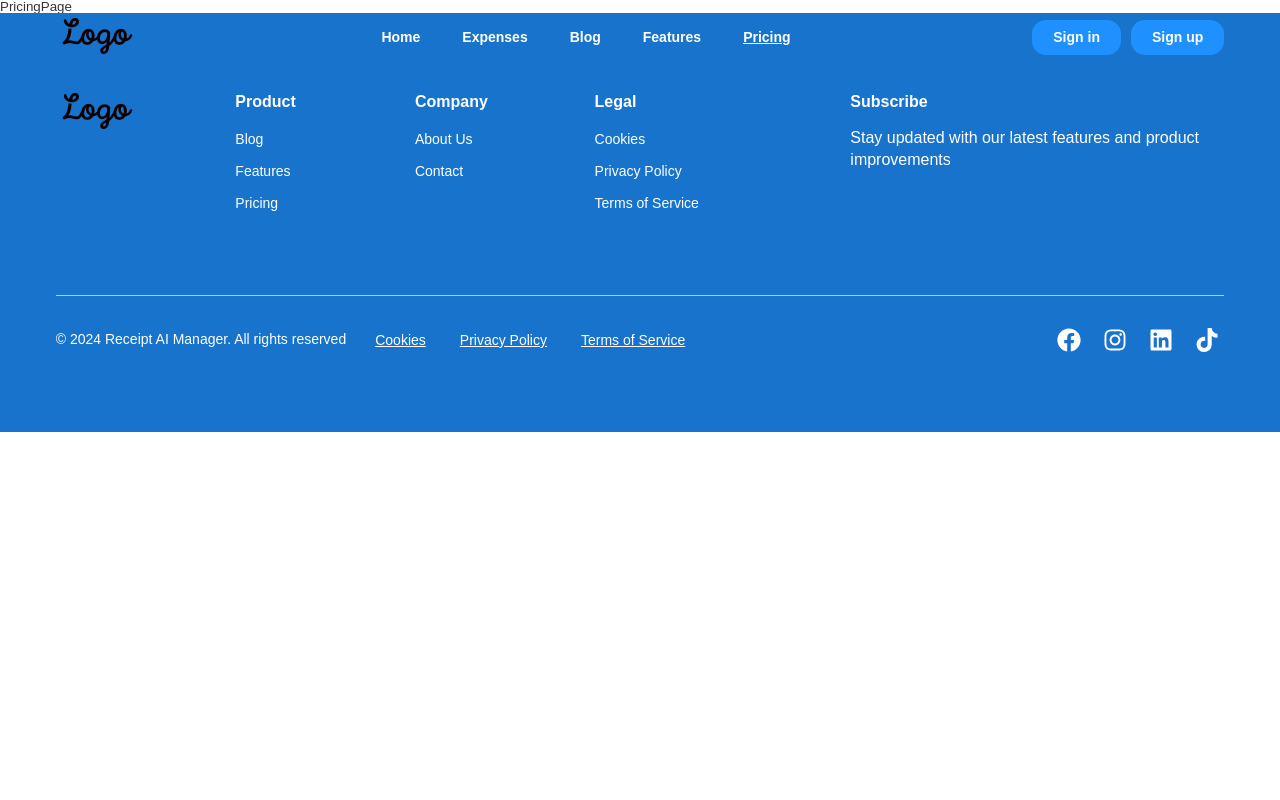
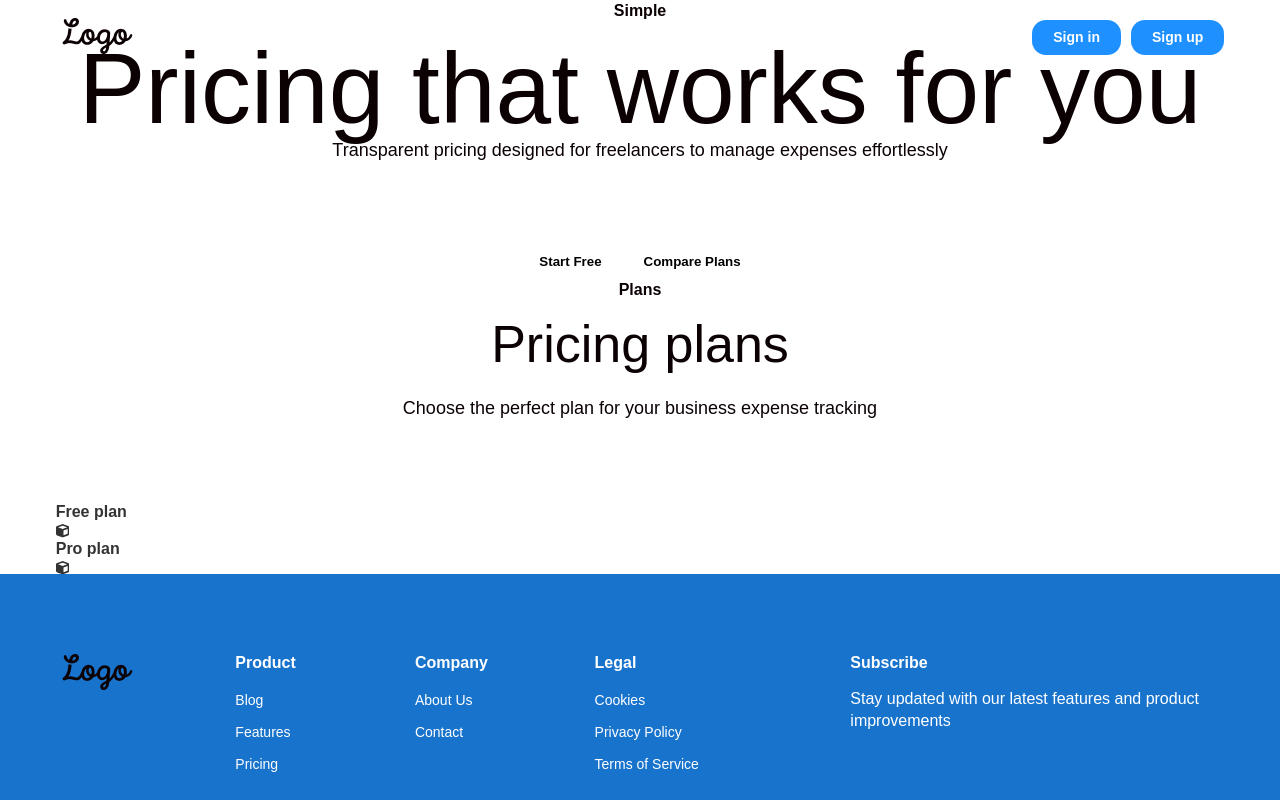
Before and after one commit to subzero783/receipt-scan, a Next.js app: page /pricing in a window 1280 px wide. Shown: the top 800 px of the page. Built offline with nearby package versions, Linux system fonts and the light colour scheme; no server answers; a web font is replaced by a local one.

Commit message:
RSSCN-33 Working on PricingPlans.jsx

```diff
--- a/app/pricing/page.jsx
+++ b/app/pricing/page.jsx
@@ -1,5 +1,17 @@
+import siteData from "@/data/siteData.json";
+import HeroSectionTwo from "@/components/HeroSectionTwo";
+import PricingPlans from "@/components/PricingPlans";
+
 const PricingPage = () => {
-  return <div>PricingPage</div>;
+  const hero_section = siteData[4].pricing_page.hero_section;
+  const pricing_plans = siteData[4].pricing_page.pricing_plans;
+
+  return (
+    <div className="pricing-page">
+      <HeroSectionTwo data={hero_section} />
+      <PricingPlans data={pricing_plans} />
+    </div>
+  );
 };
 
 export default PricingPage;
--- a/components/HeroSectionTwo.jsx
+++ b/components/HeroSectionTwo.jsx
@@ -1,5 +1,34 @@
-const HeroSectionTwo = () => {
-  return <div>HeroSectionTwo</div>;
+import Link from "next/link";
+
+const HeroSectionTwo = ({ data }) => {
+  const { small_title, title, subtitle, buttons } = data;
+
+  return (
+    <section className="hero-section-two">
+      <div className="container">
+        <div className="row">
+          <div className="col">
+            <div className="top-text">
+              <p className="small-title">{small_title}</p>
+              <h1>{title}</h1>
+              <p className="subtitle">{subtitle}</p>
+              <div className="buttons">
+                {buttons.map((item, index) => (
+                  <Link
+                    key={index}
+                    href={item.link}
+                    className="btn btn-third"
+                  >
+                    {item.text}
+                  </Link>
+                ))}
+              </div>
+            </div>
+          </div>
+        </div>
+      </div>
+    </section>
+  );
 };
 
 export default HeroSectionTwo;
--- /dev/null
+++ b/components/PricingPlans.jsx
@@ -0,0 +1,37 @@
+import Link from "next/link";
+import { FaCube } from "react-icons/fa6";
+
+const PricingPlans = ({ data }) => {
+  const { small_title, title, subtitle, plans } = data;
+
+  return (
+    <section className="pricing-plans">
+      <div className="container">
+        <div className="row">
+          <div className="col">
+            <div className="top-text">
+              <p className="small-title">{small_title}</p>
+              <h2 className="title">{title}</h2>
+              <p className="subtitle">{subtitle}</p>
+            </div>
+            <div className="plans">
+              {plans.map((item, index) => (
+                <div
+                  className="plan"
+                  key={index}
+                >
+                  <div className="small-title-and-icon">
+                    <p className="small-title">{item.small_title}</p>
+                    <FaCube />
+                  </div>
+                </div>
+              ))}
+            </div>
+          </div>
+        </div>
+      </div>
+    </section>
+  );
+};
+
+export default PricingPlans;
--- a/data/siteData.json
+++ b/data/siteData.json
@@ -228,6 +228,33 @@
             "link": "/"
           }
         ]
+      },
+      "pricing_plans": {
+        "small_title": "Plans",
+        "title": "Pricing plans",
+        "subtitle": "Choose the perfect plan for your business expense tracking",
+        "plans": [
+          {
+            "small_title": "Free plan",
+            "monthly_price": "19",
+            "discount_text": "Forever free",
+            "includes": ["Unlimited receipt photo uploads", "Basic AI expense categorization", "Monthly expense summary"],
+            "button": {
+              "text": "Start Free",
+              "link": "/"
+            }
+          },
+          {
+            "small_title": "Pro plan",
+            "monthly_price": "29",
+            "discount_text": "or $199 yearly",
+            "includes": ["All free plan features", "Advanced AI categorization", "Unlimited CSV exports", "Tax report generation", "Priority customer support"],
+            "button": {
+              "text": "Get Started",
+              "link": "/"
+            }
+          }
+        ]
       }
     }
   }
```
